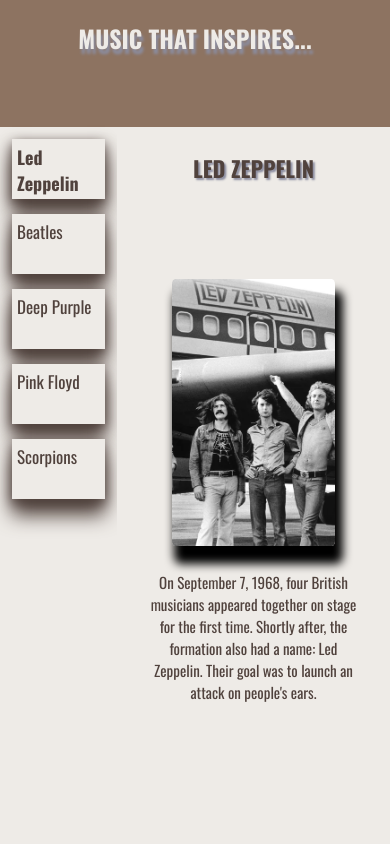
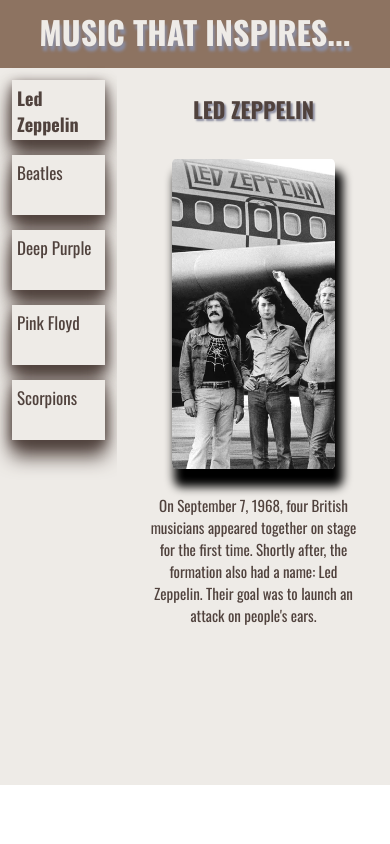
Before and after one commit to Nik3264/Dom, a plain HTML site: page index.html in a window 390 px wide. Drawn offline with nearby package versions, Linux system fonts and the light colour scheme.

Commit message:
changed aarray name, added function render, edited code with Prettier, decreased the space between header and image, removed short-lived blue background when clicking on mobile

```diff
--- a/index.js
+++ b/index.js
@@ -1,83 +1,101 @@
-window.addEventListener("DOMContentLoaded",()=> {
-
-    const data=[
+window.addEventListener("DOMContentLoaded", () => {
+  const rockGroupsDescriptions = [
     {
-            header:"Led Zeppelin",
-            src:"./img/LZ_1.webp",
-            text:"On September 7, 1968, four British musicians appeared together on stage for the first time. Shortly after, the formation also had a name: Led Zeppelin. Their goal was to launch an attack on people's ears."
+      header: "Led Zeppelin",
+      src: "./img/LZ_1.webp",
+      text: "On September 7, 1968, four British musicians appeared together on stage for the first time. Shortly after, the formation also had a name: Led Zeppelin. Their goal was to launch an attack on people's ears.",
     },
     {
-            header:"Beatles",
-            src:"./img/beatles.webp",
-            text:"The band liked the idea of using the name of an insect as a band name, and they were fans of Buddy Holly and the Crickets. Because John Lennon loved puns, he altered the spelling of 'Beetles' to 'Beatles'."
+      header: "Beatles",
+      src: "./img/beatles.webp",
+      text: "The band liked the idea of using the name of an insect as a band name, and they were fans of Buddy Holly and the Crickets. Because John Lennon loved puns, he altered the spelling of 'Beetles' to 'Beatles'.",
     },
     {
-            header:"Deep Purple",
-            src:"./img/deep-purple.jpg",
-            text:"Deep Purple is recognized by The Guinness Book of World Records as the world’s “loudest band.” In 1972 the band played a show at the London Rainbow Theatre and rocked so hard that their sound reached an incredible 117dB. Three people were knocked unconscious as a result of the musical onslaught."
+      header: "Deep Purple",
+      src: "./img/deep-purple.jpg",
+      text: "Deep Purple is recognized by The Guinness Book of World Records as the world’s “loudest band.” In 1972 the band played a show at the London Rainbow Theatre and rocked so hard that their sound reached an incredible 117dB. Three people were knocked unconscious as a result of the musical onslaught.",
     },
     {
-            header:"Pink Floyd",
-            src:"./img/Pink_Floyd_.jpg",
-            text:"The names Pink and Floyd came from two of Syd Barrett’s favourite Carolina bluesmen, Pink Anderson and Floyd Council, which he merged together and voila! People often assumed Pink Floyd was the name of a person in the band, especially stupid record industry people. The band sent this up with the line “which one’s Pink?” on the ‘Wish You Were Here’ song ‘Have A Cigar’ in 1975."
+      header: "Pink Floyd",
+      src: "./img/Pink_Floyd_.jpg",
+      text: "The names Pink and Floyd came from two of Syd Barrett’s favourite Carolina bluesmen, Pink Anderson and Floyd Council, which he merged together and voila! People often assumed Pink Floyd was the name of a person in the band, especially stupid record industry people. The band sent this up with the line “which one’s Pink?” on the ‘Wish You Were Here’ song ‘Have A Cigar’ in 1975.",
     },
     {
-            header:"Scorpions",
-            src:"./img/scorpions.jpg",
-            text:"Scorpions are a German rock band formed in 1965 in Hanover by Rudolf Schenker. Since the band’s inception, its musical style has ranged from hard rock to heavy metal. The lineup from 1978–92 was the most successful incarnation of the group, and included Klaus Meine (vocals), Rudolf Schenker (rhythm guitar), Matthias Jabs (lead guitar), Francis Buchholz (bass guitar), and Herman Rarebell (drums)."
-        }
+      header: "Scorpions",
+      src: "./img/scorpions.jpg",
+      text: "Scorpions are a German rock band formed in 1965 in Hanover by Rudolf Schenker. Since the band’s inception, its musical style has ranged from hard rock to heavy metal. The lineup from 1978–92 was the most successful incarnation of the group, and included Klaus Meine (vocals), Rudolf Schenker (rhythm guitar), Matthias Jabs (lead guitar), Francis Buchholz (bass guitar), and Herman Rarebell (drums).",
+    },
   ];
 
-    const menuItem=document.querySelectorAll(".menu__item"),
-          menuItemParent=document.querySelector(".menu"),
-          contentItem=document.querySelector(".item");
+  const menuItem = document.querySelectorAll(".menu__item"),
+    menu = document.querySelector(".menu"),
+    contentItem = document.querySelector(".item");
 
-    console.log(menuItem);
-    //console.log("frnbd   ",menuItemActive);
-
-    function hideMenuItemActive(){
-        menuItem.forEach((element)=>{
+  function hideMenuItemsActive() {
+    menuItem.forEach((element) => {
       element.classList.remove("menu__item__active");
     });
   }
 
-    function showMenuItemActive(i=0){
+  function showMenuItemActive(i = 0) {
     menuItem[i].classList.add("menu__item__active");
   }
 
-    function renderContent(i=0,parent){
-        const h=document.createElement('h2'),
-              img=document.createElement('img'),
-              p=document.createElement('p');
-        h.classList.add("item__header");
-        h.innerText=data[i].header;
-        img.classList.add("item__src");
-        img.src=data[i].src;
-        p.classList.add("item__text");
-        p.innerText=data[i].text;
-        parent.innerHTML="";
-        parent.appendChild(h);
-        parent.appendChild(img);
-        parent.appendChild(p);
+  function renderNode(node, classItem, text, src) {
+    node.classList.add(classItem);
+    node.innerText = text;
+    node.src = src;
+    return node;
   }
 
-    hideMenuItemActive();
+  function renderContent(i = 0, parent) {
+    const header = document.createElement("h2"),
+      img = document.createElement("img"),
+      paragraph = document.createElement("p");
+
+    parent.innerHTML = "";
+    parent.appendChild(
+      renderNode(
+        (node = header),
+        (classItem = "item__header"),
+        (text = rockGroupsDescriptions[i].header)
+      )
+    );
+    parent.appendChild(
+      renderNode(
+        (node = img),
+        (classItem = "item__src"),
+        (text = ""),
+        (src = rockGroupsDescriptions[i].src)
+      )
+    );
+    parent.appendChild(
+      renderNode(
+        (node = paragraph),
+        (classItem = "item__text"),
+        (text = rockGroupsDescriptions[i].text)
+      )
+    );
+  }
+
+  hideMenuItemsActive();
   showMenuItemActive(0);
-    renderContent(0,contentItem);
+  renderContent(0, contentItem);
 
-    menuItemParent.addEventListener("click", (event)=>{
-        const target=event.target;
+  menu.addEventListener("click", (event) => {
+    event.preventDefault();
+    event.stopPropagation();
+    console.log(event.target);
+    const target = event.target;
 
-        if (target && target.classList.contains("menu__item")){
-            menuItem.forEach((element, i)=>{
-                if(target===element){
-                    hideMenuItemActive();
+    if (target && target.classList.contains("menu__item")) {
+      menuItem.forEach((element, i) => {
+        if (target === element) {
+          hideMenuItemsActive();
           showMenuItemActive(i);
-                    renderContent(i,contentItem);
+          renderContent(i, contentItem);
         }
       });
     }
-
   });
-
 });
--- a/style.css
+++ b/style.css
@@ -1,85 +1,84 @@
-*{
+* {
   padding: 0;
   margin: 0;
   box-sizing: border-box;
-    font-family: 'Oswald', sans-serif;
-    /*font-family: 'Permanent Marker', cursive;*/
+  font-family: "Oswald", sans-serif;
 }
 
 :root {
-    --color-header:#8d7361;
-    --color-back:#eeebe7;
-    --color-text:#50423d;
-    --color-blue:#8b8da0;
-    --color-yellow:#c9bbae;
+  --color-header: #8d7361;
+  --color-back: #eeebe7;
+  --color-text: #50423d;
+  --color-blue: #8b8da0;
+  --color-yellow: #c9bbae;
 }
 
 @keyframes fade {
   from {
     opacity: 0.3;
   }
-    to{
+  to {
     opacity: 1;
   }
 }
 
 @keyframes fade-text {
-    from{
+  from {
     opacity: 0;
   }
-    to{
+  to {
     opacity: 1;
   }
 }
 
 .header {
   width: 100%;
-    height: 15vh;
-    padding-top: 20px;
+  height: 12vh;
+  padding-top: 1vh;
   background-color: var(--color-header);
-    color:var(--color-back);
+  color: var(--color-back);
   text-align: center;
   text-transform: uppercase;
-    text-shadow:var(--color-blue) 2px 5px 3px;
-    font-size: 1.5em;
+  text-shadow: var(--color-blue) 2px 5px 3px;
+  font-size: clamp(12px, 2vh, 34px);
 }
 
 .wrap {
   display: flex;
   flex-direction: row;
   justify-content: center;
-    align-items:flex-start;
+  align-items: flex-start;
   width: 100%;
   height: 85vh;
-    background-color:var(--color-back);
+  background-color: var(--color-back);
   position: relative;
 }
 
 .menu {
+  -webkit-tap-highlight-color: rgba(0, 0, 0, 0);
   width: 30%;
   height: 100%;
-    background-color:var(--color-back);
+  background-color: var(--color-back);
   cursor: pointer;
   padding: 1.2em;
   position: relative;
 }
 
 .menu__item:hover {
-    color:var(--color-blue);
+  color: var(--color-blue);
   font-size: 1.8em;
   font-weight: 700;
   transition: all ease 0.1s;
 }
 
 .menu__item {
-    background-color:var(--color-back);
+  background-color: var(--color-back);
   color: var(--color-text);
   font-size: 1.7em;
   margin-bottom: 15px;
   height: 60px;
   padding: 5px;
-    box-shadow: 0 4px 12px var(--color-text),
-                0 16px 20px var(--color-text);
+  box-shadow: 0 4px 12px var(--color-text), 0 16px 20px var(--color-text);
 }
 
 .menu__item__active {
@@ -90,12 +89,12 @@
 .content {
   width: 70%;
   height: 100%;
-    background-color:var(--color-back);
+  background-color: var(--color-back);
   position: relative;
 }
 
 .item {
-    height: 100%;
+  height: 88vh;
   display: flex;
   flex-direction: column;
   justify-content: stretch;
@@ -107,7 +106,7 @@
   object-fit: cover;
   max-width: 60%;
   max-height: 50%;
-    margin-left:20%;
+  margin-left: 20%;
   margin-right: 20%;
   border-radius: 2%;
   box-shadow: 5px 15px 10px 3px;
@@ -116,15 +115,15 @@
 
 .item__text,
 .item__header {
-    margin:0 auto;
+  margin: 0 auto;
   width: 80%;
   text-align: center;
   margin-top: 25px;
-    color:var(--color-text);
+  color: var(--color-text);
 }
 
 .item__header {
-    flex-grow: 1;
+  flex-grow: 0.1;
   font-size: 2.2em;
   text-transform: uppercase;
   margin-bottom: 25px;
@@ -137,16 +136,13 @@
   animation: fade-text 1.5s ease-out;
 }
 
-
-
-
-@media screen and (min-width:1025px) {
+@media screen and (min-width: 1025px) {
   .wrap {
     font-size: 18px;
   }
 }
 
-@media screen and (min-width:769px) and (max-width:1024px) {
+@media screen and (min-width: 769px) and (max-width: 1024px) {
   .header {
     font-size: 18px;
   }
@@ -155,8 +151,9 @@
   }
 }
 
-@media screen and (min-width:481px) and (max-width:768px) {
+@media screen and (min-width: 481px) and (max-width: 768px) {
   .header {
+    height: 10vh;
     font-size: 16px;
   }
   .wrap {
@@ -164,9 +161,10 @@
   }
 }
 
-@media screen and (max-width:480px) {
+@media screen and (max-width: 480px) {
   .header {
-        font-size: 12px;
+    height: 8vh;
+    font-size: min(16px, 2vh);
   }
   .wrap {
     font-size: 10px;
```
Lines whose indentation alone changed are shown as unchanged.
